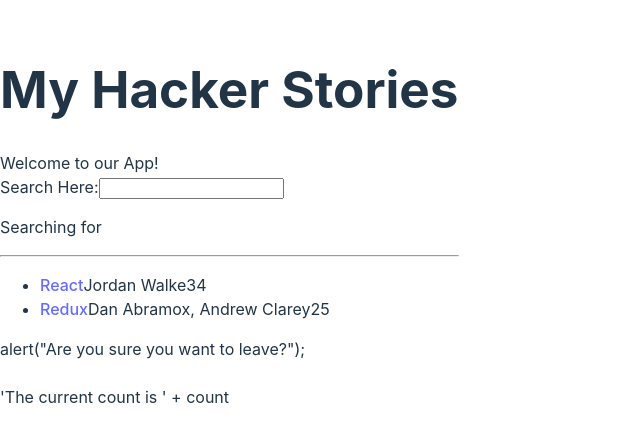
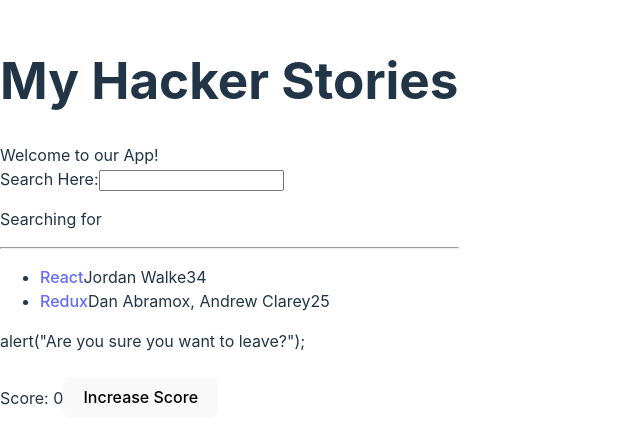
Before and after one commit to edlance01/road_to_react, a React (Vite) app: page / in a window 1280 px wide. Shown: the part 182-626 px from the top of the page, without its empty margins (0-640 px from the left). Built offline with nearby package versions, Linux system fonts and the light colour scheme.

Commit message:
Road To React - Callback handlers in JSX

```diff
--- a/src/App.jsx
+++ b/src/App.jsx
@@ -21,15 +21,20 @@
     }
   ]
 
+  const handleSearch = (event) => {
+    console.log(event.target.value);
+  };
+
   return (
     <div>
       <h1>My Hacker Stories</h1>
 
 
+
       <Welcome />
 
 
-      <Search />
+      <Search onSearch = {handleSearch} />
       <hr />
 
 
@@ -38,11 +43,12 @@
       <LogOut />
 
       <br />
-      <AddOne />
+      <Score />
 
     </div>
   );
 };
+
 
 const List = (props) => (
 
@@ -70,15 +76,14 @@
   return ("Welcome to our App!");
 }
 
-const Search = () => {
-  console.log('Search renders');
-  //searchTerm is current state, setSearchTerm is function to update state (state updater function)
+const Search = (props) => {
+
   const [searchTerm, setSearchTerm] = React.useState('');
 
   const handleChange = (event) => {
     setSearchTerm(event.target.value);
 
-    // console.log(event.target.value);
+    props.onSearch(event);
   };
 
   return (
@@ -116,4 +121,22 @@
   )
 }
 
+const Score = () => {
+  const [score, setScore] = React.useState(0);
+
+  function handleClick(){
+    setScore(score + 6);
+  }
+
+  return (
+     <div>
+        Score: {score}
+
+        <button type="button" onClick={handleClick}>
+          Increase Score
+        </button>
+     </div>
+  );
+}
+
 export default App;
```
